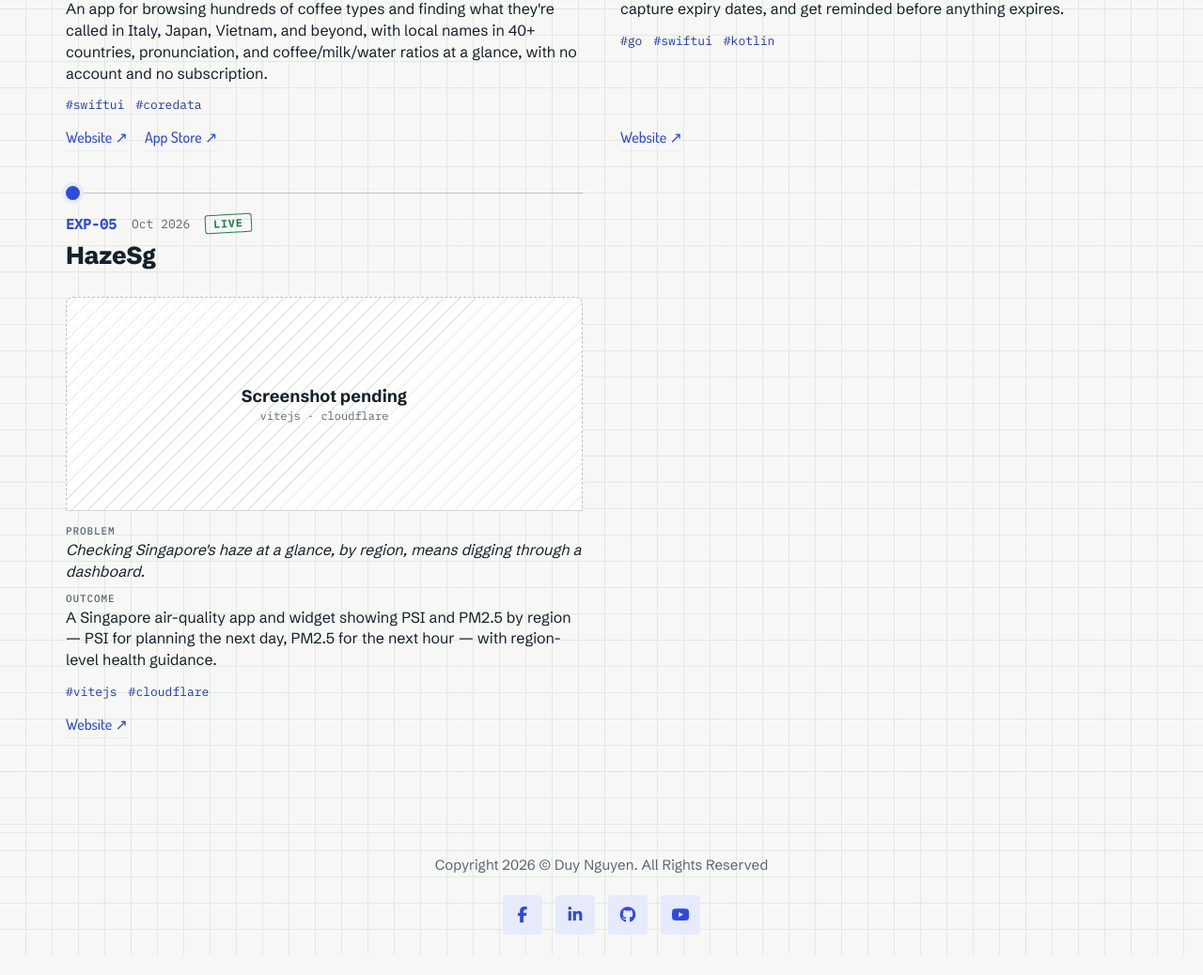
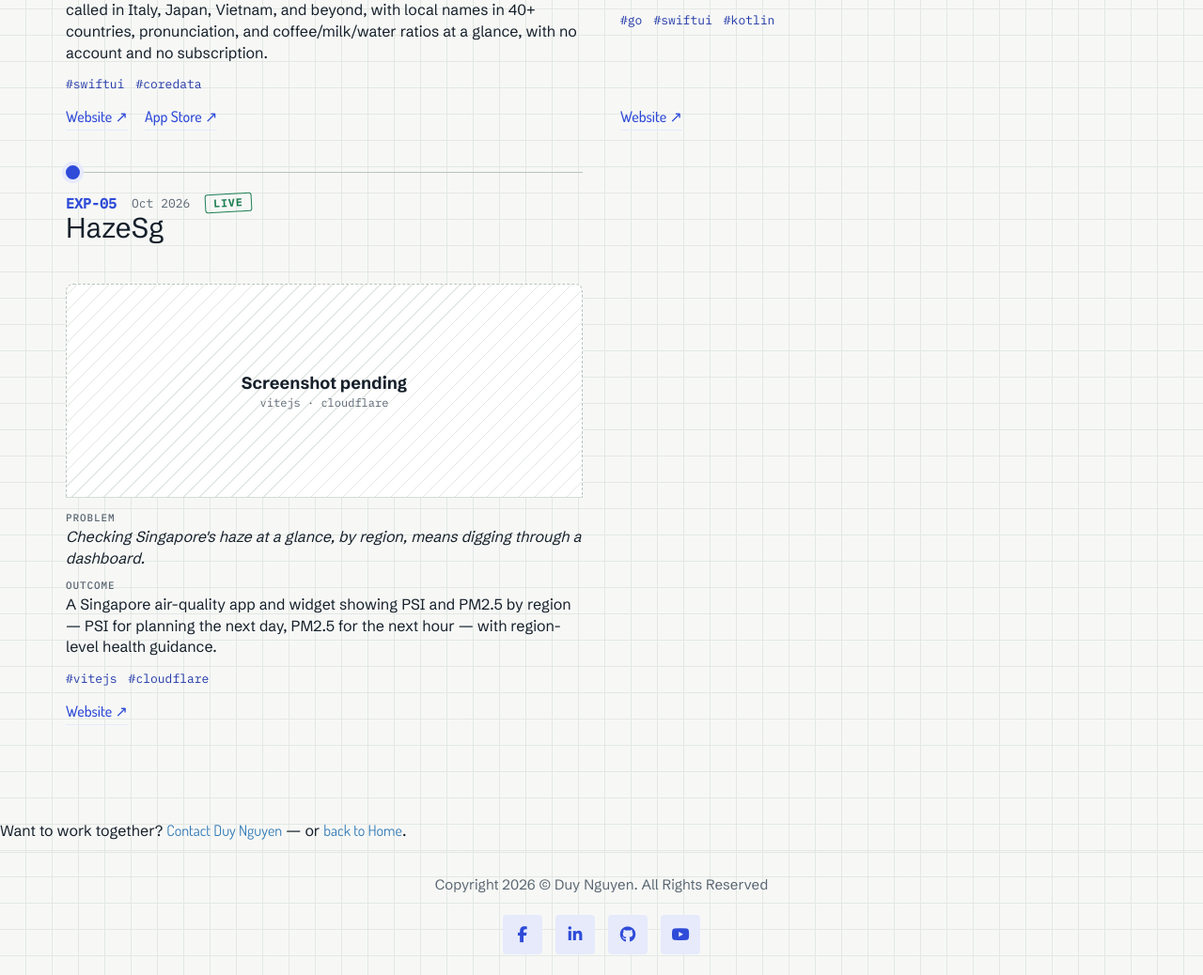
Before and after one commit to duynb92/portfolio_site_py, a Django app: page /lab in a window 1280 px wide. Shown: the part 1390-2428 px from the top of the page at 94% size. Before the commit the page ends 2407 px from the top, so only its background shows below. Run offline with Django 3.2, Linux system fonts and the light colour scheme; data comes from the database, SQL or seed files in the repository; some libraries are stand-ins or nearby versions; some web fonts are replaced.

Commit message:
Batch 2: Lab H1 + project H2s + Contact/Home CTA

```diff
--- a/portfolio_pj/portfolio_app/template/lab.html
+++ b/portfolio_pj/portfolio_app/template/lab.html
@@ -6,7 +6,7 @@
         <div class="row">
             <div class="col-md-12">
                 <div class="breadcrumb-content">
-                    <h2>{{ context.title }}</h2>
+                    <h1>{{ context.title }}</h1>
                     <ul class="breadcrumb">
                         <li><a href="/">home</a></li>
                         <li>{{ context.title }}</li>
@@ -30,7 +30,7 @@
                     {% if project.started %}<span>{{ project.started|date:"M Y" }}</span>{% endif %}
                     <span class="lab-stamp lab-stamp--{{ project.status }}">{{ project.get_status_display }}</span>
                 </div>
-                <h3>{{ project.name }}</h3>
+                <h2>{{ project.name }}</h2>
                 <div class="lab-entry__stage">
                     {% if not project.image_src %}
                     <div class="lab-pending"><div><b>Screenshot pending</b>{{ project.tech_tags|join:" · " }}</div></div>
@@ -69,4 +69,6 @@
 </div>
 <!-- lab projects area end -->
 
+<p class="lab-cta">Want to work together? <a href="/contact">Contact Duy Nguyen</a> — or <a href="/">back to Home</a>.</p>
+
 {% endblock %}
```
